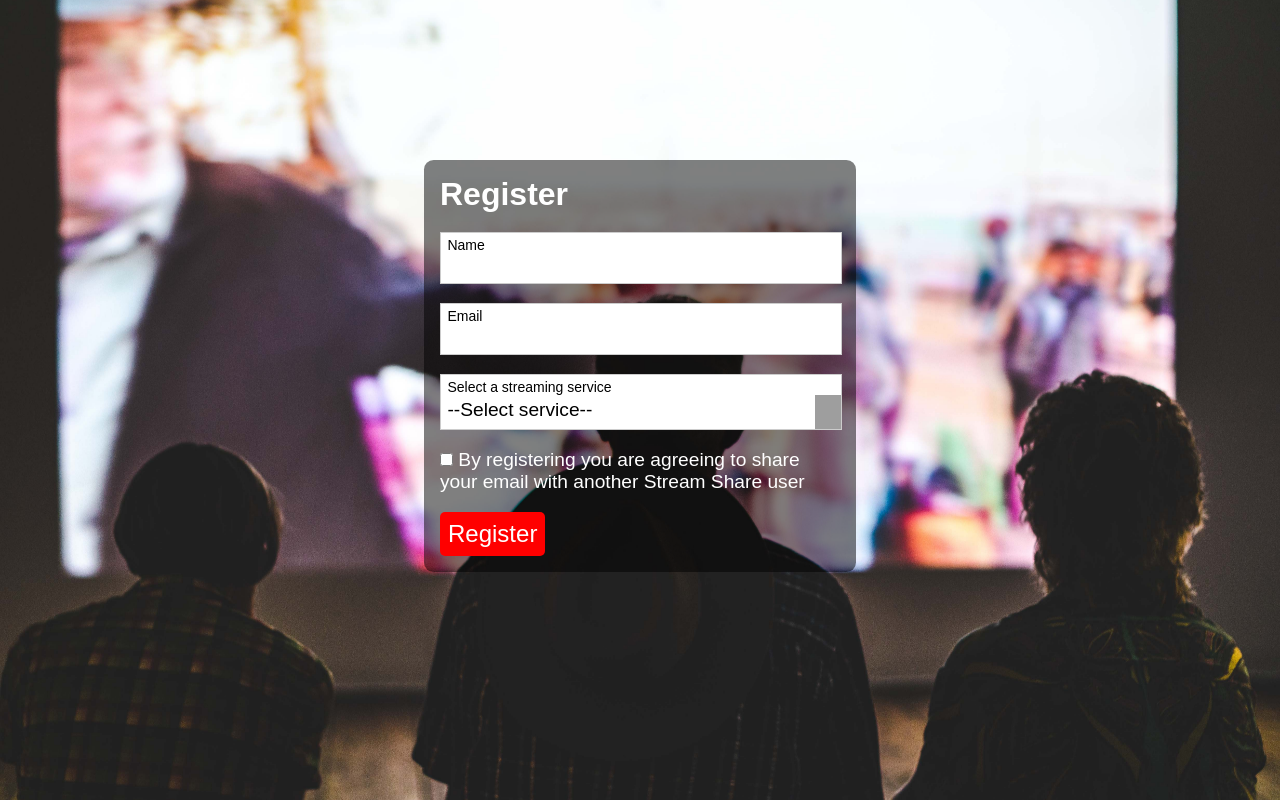
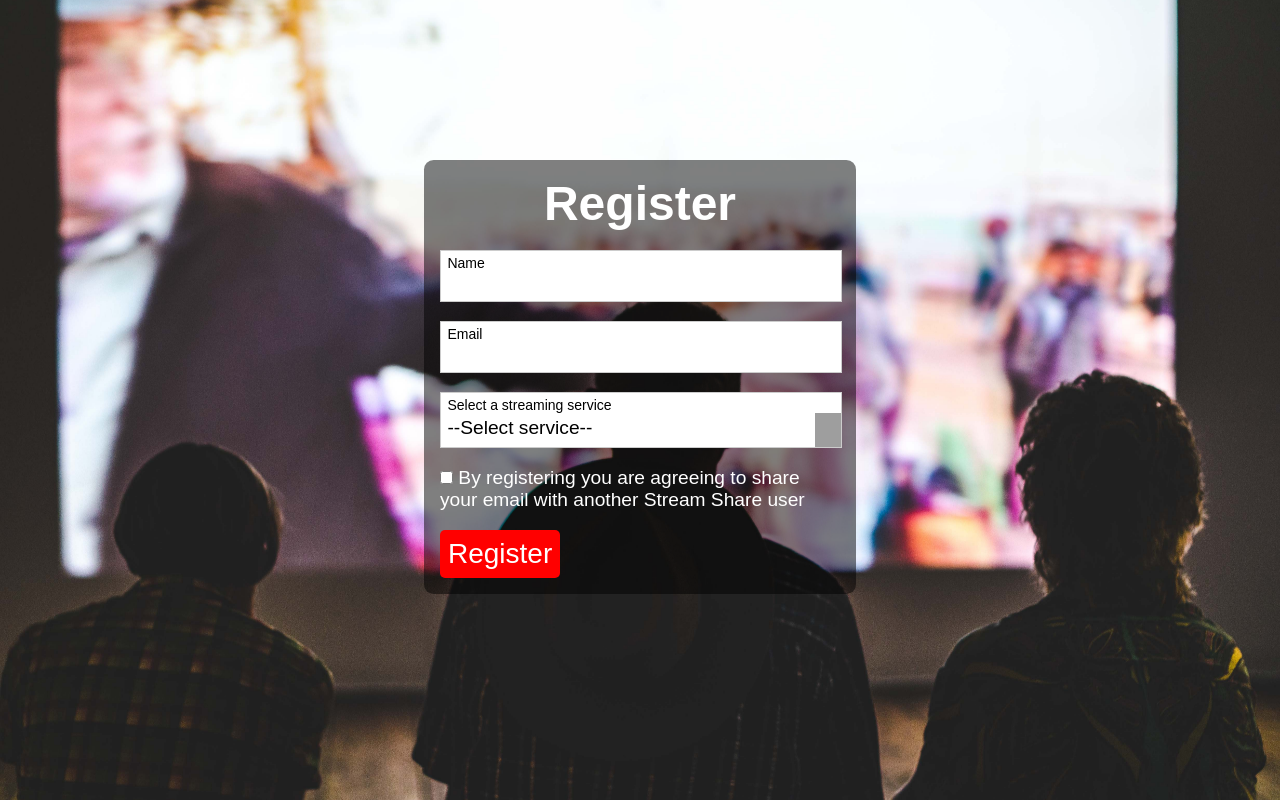
Before and after one commit to 6JoeB/stream-share, a React (Create React App) app in the folder frontend/: page /register in a window 1280 px wide. Built offline with nearby package versions, Linux system fonts and the light colour scheme; grey boxes are pictures that could not be loaded.

Commit message:
Created more info page and updated pages to use semantic HTML

```diff
--- a/frontend/src/App.css
+++ b/frontend/src/App.css
@@ -132,15 +132,7 @@
 	color: white;
 }
 
-.landing--overlay {
-	max-width: 27rem;
-	position: relative;
-	top: 20%;
-	background: rgba(0, 0, 0, 0.5);
-	border-radius: 0.6rem;
-}
-
-.register--container {
+.details-container {
 	max-width: 27rem;
 	position: relative;
 	top: 20%;
--- a/frontend/src/App.js
+++ b/frontend/src/App.js
@@ -1,8 +1,9 @@
 import React from "react";
 import { BrowserRouter as Router, Switch, Route } from "react-router-dom";
 import "./App.css";
-import Landing from "./components/layout/LandingPage";
-import Register from "./components/register/Register";
+import Landing from "./components/LandingPage";
+import MoreInfo from "./components/MoreInfo";
+import Register from "./components/Register";
 
 const App = () => {
 	return (
@@ -10,6 +11,7 @@ const App = () => {
 			<Switch>
 				<Route exact path='/' component={Landing} />
 				<Route exact path='/register' component={Register} />
+				<Route exact path='/moreinfo' component={MoreInfo} />
 			</Switch>
 		</Router>
 	);
--- /dev/null
+++ b/frontend/src/components/LandingPage.jsx
@@ -0,0 +1,33 @@
+import React from "react";
+import { Link } from "react-router-dom";
+
+const LandingPage = () => {
+	return (
+		<section className='background'>
+			<section className='details-container m--auto'>
+				<div className='text--centered'>
+					<h1 className='text--xxlarge m--0 p--1'>
+						Stream Share <i className='fas fa-user-friends'></i>
+					</h1>
+				</div>
+				<div className='landing-info p'>
+					<p className='text--xmedium text--centered m--auto ptop'>Find friends.</p>
+					<p className='text--xmedium text--centered m--auto ptop'>
+						Share a streaming account.
+					</p>
+					<p className='text--xmedium text--centered m--auto p'>Save money!</p>
+				</div>
+				<div className='text--centered m--auto'>
+					<Link to='/moreinfo' className='button button--primary p m--1 text--xmedium'>
+						More Info
+					</Link>
+					<Link to='/register' className='button button--primary p my--1 text--xmedium'>
+						Find a Friend
+					</Link>
+				</div>
+			</section>
+		</section>
+	);
+};
+
+export default LandingPage;
--- /dev/null
+++ b/frontend/src/components/MoreInfo.jsx
@@ -0,0 +1,28 @@
+import React from "react";
+import { Link } from "react-router-dom";
+
+const MoreInfo = () => {
+	return (
+		<div className='background'>
+			<section className='details-container m--auto'>
+				<div className='text--centered'>
+					<h1 className='text--xxlarge m--0 p--1'>More Info</h1>
+				</div>
+				<p className='p-no-top m--0 text--medium'>
+					Many streaming services offer the ability to watch on multiple screens at one
+					time, with only one account required. <br />
+					<br />
+					Stream Share offers a way to connect you to new friends which you can share a
+					streaming account with and all save money. <br />
+				</p>
+				<div className='text--centered m--auto'>
+					<Link to='/register' className='button button--primary p my--1 text--xmedium'>
+						Find a Friend
+					</Link>
+				</div>
+			</section>
+		</div>
+	);
+};
+
+export default MoreInfo;
--- /dev/null
+++ b/frontend/src/components/Register.jsx
@@ -0,0 +1,110 @@
+import React, { useState } from "react";
+
+const Register = () => {
+	const [formData, setFormData] = useState({
+		name: "",
+		email: "",
+		streamingService: "",
+	});
+
+	const [formSubmitted, toggleFormSubmitted] = useState(false);
+
+	const { name, email, streamingService } = formData;
+
+	const onChange = (e) => setFormData({ ...formData, [e.target.name]: e.target.value });
+
+	const onSubmit = async (e) => {
+		e.preventDefault();
+		toggleFormSubmitted(true);
+		console.log(formSubmitted);
+	};
+
+	const registerForm = (
+		<div className='background'>
+			<div className='details-container m--auto'>
+				<section className='p'>
+					<div className='text--centered'>
+						<h1 className='m text--xxlarge m--0'>Register</h1>
+					</div>
+					<form className='form m' onSubmit={(e) => onSubmit(e)}>
+						<label className='form--group'>
+							<div className='form--placeholder'>
+								<span>Name</span>
+							</div>
+							<div className='display--flex'>
+								<input
+									className='form--input'
+									autocomplete='off'
+									type='text'
+									name='name'
+									value={name}
+									onChange={(e) => onChange(e)}
+									required
+								/>
+							</div>
+						</label>
+						<label className='form--group'>
+							<div className='form--placeholder'>
+								<span>Email</span>
+							</div>
+							<div className='display--flex'>
+								<input
+									className='form--input'
+									autocomplete='off'
+									type='email'
+									name='email'
+									value={email}
+									onChange={(e) => onChange(e)}
+									required
+								/>
+							</div>
+						</label>
+						<label className='form--group'>
+							<div className='form--placeholder'>
+								<span>Select a streaming service</span>
+							</div>
+							<select
+								className='form--input'
+								onChange={(e) => onChange(e)}
+								name='streamingService'
+								required
+							>
+								<option value='' defaultValue>
+									--Select service--
+								</option>
+								<option value='Netflix'>Netflix</option>
+								<option value='Disney+'>Disney+</option>
+								<option value='Amazon Prime'>Amazon Prime</option>
+							</select>
+						</label>
+						<label for='register-checkbox' className='register-form--checkbox'>
+							<input type='checkbox' className='m--0' id='register-checkbox' required />{" "}
+							By registering you are agreeing to share your email with another Stream
+							Share user
+						</label>
+						<input
+							type='submit'
+							className='button button--primary p text--xmedium'
+							value='Register'
+						/>
+					</form>
+				</section>
+			</div>
+		</div>
+	);
+
+	const registerFormSubmitted = (
+		<div className='background m--auto'>
+			<div className='register--container m--auto'>
+				<h1 className='text--centered m--auto p'>Registered Successfully</h1>
+				<p className='p-no-top  m--0'>
+					Once we have found you a match you will get an email at {email}.
+				</p>
+			</div>
+		</div>
+	);
+
+	return formSubmitted ? registerFormSubmitted : registerForm;
+};
+
+export default Register;
--- /dev/null
+++ b/frontend/src/components/Routes.js
@@ -0,0 +1,6 @@
+import React from "react";
+import { Switch, Route } from "react-router-dom";
+
+export const Routes = () => {
+	return <Switch></Switch>;
+};
--- a/frontend/src/components/layout/LandingPage.jsx
+++ /dev/null
@@ -1,30 +0,0 @@
-import React from "react";
-import { Link } from "react-router-dom";
-
-const LandingPage = () => {
-	return (
-		<section className='background'>
-			<div className='landing--overlay m--auto'>
-				<div className='text--centered'>
-					<h1 className='text--xxlarge m--0 p--1'>
-						Stream Share <i className='fas fa-user-friends'></i>
-					</h1>
-				</div>
-				<div className='landing-info p'>
-					<p className='text--xmedium text--centered m--auto ptop'>Find friends.</p>
-					<p className='text--xmedium text--centered m--auto ptop'>
-						Share a streaming account.
-					</p>
-					<p className='text--xmedium text--centered m--auto p'>Save money!</p>
-				</div>
-				<div className='text--centered m--auto'>
-					<Link to='/register' className='button button--primary p my--1 text--xmedium'>
-						Find a Friend
-					</Link>
-				</div>
-			</div>
-		</section>
-	);
-};
-
-export default LandingPage;
--- a/frontend/src/components/register/Register.jsx
+++ /dev/null
@@ -1,108 +0,0 @@
-import React, { useState } from "react";
-
-const Register = () => {
-	const [formData, setFormData] = useState({
-		name: "",
-		email: "",
-		streamingService: "",
-	});
-
-	const [formSubmitted, toggleFormSubmitted] = useState(false);
-
-	const { name, email, streamingService } = formData;
-
-	const onChange = (e) => setFormData({ ...formData, [e.target.name]: e.target.value });
-
-	const onSubmit = async (e) => {
-		e.preventDefault();
-		toggleFormSubmitted(true);
-		console.log(formSubmitted);
-	};
-
-	const registerForm = (
-		<div className='background'>
-			<div className='register--container m--auto'>
-				<div className='p'>
-					<h1 className='m'>Register</h1>
-					<form className='form m' onSubmit={(e) => onSubmit(e)}>
-						<label className='form--group'>
-							<div className='form--placeholder'>
-								<span>Name</span>
-							</div>
-							<div className='display--flex'>
-								<input
-									className='form--input'
-									autocomplete='off'
-									type='text'
-									name='name'
-									value={name}
-									onChange={(e) => onChange(e)}
-									required
-								/>
-							</div>
-						</label>
-						<label className='form--group'>
-							<div className='form--placeholder'>
-								<span>Email</span>
-							</div>
-							<div className='display--flex'>
-								<input
-									className='form--input'
-									autocomplete='off'
-									type='email'
-									name='email'
-									value={email}
-									onChange={(e) => onChange(e)}
-									required
-								/>
-							</div>
-						</label>
-						<label className='form--group'>
-							<div className='form--placeholder'>
-								<span>Select a streaming service</span>
-							</div>
-							<select
-								className='form--input'
-								onChange={(e) => onChange(e)}
-								name='streamingService'
-								required
-							>
-								<option value='' defaultValue>
-									--Select service--
-								</option>
-								<option value='Netflix'>Netflix</option>
-								<option value='Disney+'>Disney+</option>
-								<option value='Amazon Prime'>Amazon Prime</option>
-							</select>
-						</label>
-						<label for='register-checkbox' className='register-form--checkbox'>
-							<input type='checkbox' className='m--0' id='register-checkbox' required />{" "}
-							By registering you are agreeing to share your email with another Stream
-							Share user
-						</label>
-						<input
-							type='submit'
-							className='button button--primary p text--medium'
-							value='Register'
-						/>
-					</form>
-				</div>
-			</div>
-		</div>
-	);
-
-	const registerFormSubmitted = (
-		<div className='background m--auto'>
-			<div className='register--container m--auto'>
-				<h1 className='text--centered m--auto p'>Registered Successfully</h1>
-				<p className='p-no-top  m--0'>
-					Once we have found you a match you will get an email at {email}.
-				</p>
-			</div>
-		</div>
-	);
-
-	return formSubmitted ? registerFormSubmitted : registerForm;
-};
-
-export default Register;
--- a/frontend/src/components/routing/Routes.js
+++ /dev/null
@@ -1,6 +0,0 @@
-import React from "react";
-import { Switch, Route } from "react-router-dom";
-
-export const Routes = () => {
-	return <Switch></Switch>;
-};
```
